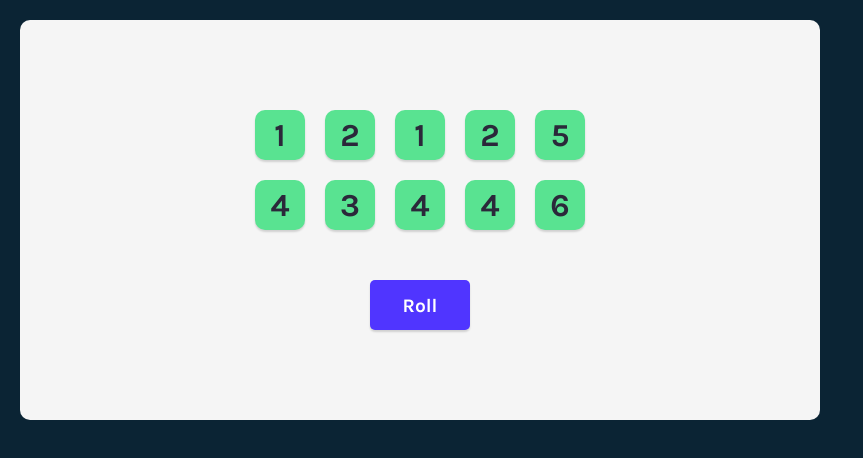
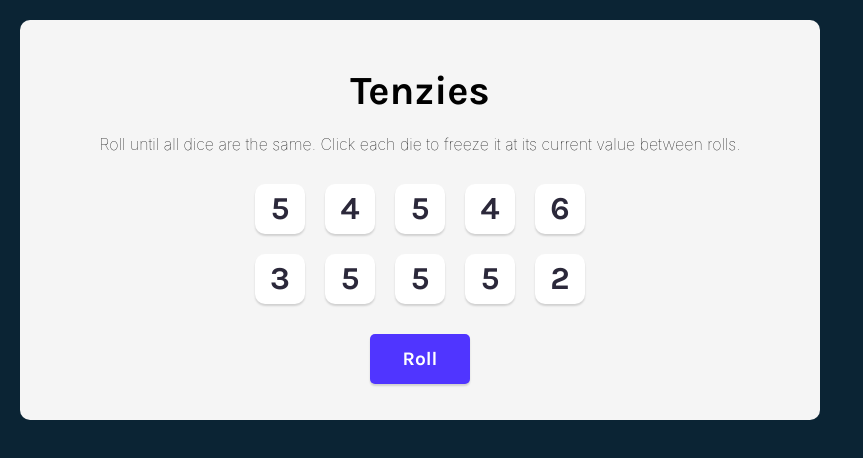
Before and after one commit to rubybellekim/react-tenzies, a React (Vite) app: page / in a window 1280 px wide. Shown: the top 458 px of the page, without its empty margins (0-863 px from the left). Built offline with nearby package versions, Linux system fonts and the light colour scheme; the HTML template or start-up script is replaced by a standard one; a web font is replaced by a local one.

Commit message:
basic fomula done

```diff
--- a/src/App.css
+++ b/src/App.css
@@ -29,6 +29,7 @@
   display: grid;
   grid-template: auto auto / repeat(5, 1fr);
   gap: 20px;
+  margin-bottom: 10px;
 }
 
 /* intersaction style for die container */
@@ -67,8 +68,21 @@
   font-weight: bold;
   color: white;
   box-shadow: 0px 2px 2px 0px rgba(0, 0, 0, 0.15);
-  margin-top: 50px;
+  margin-top: 20px;
   font-family: 'Karla', sans-serif;
+}
+
+.title {
+  font-size: 40px;
+  margin: 10px;
+}
+
+.instruction {
+  font-family: 'Inter', sans-serif;
+  font-weight: lighter;
+  margin-top: 10px;
+  margin-bottom: 30px;
+  text-align: center;
 }
 
 .roll-btn:focus {
--- a/src/App.jsx
+++ b/src/App.jsx
@@ -10,25 +10,51 @@
     const newDice = [];
 
     for (let i = 0; i < 10; i++) {
-      newDice.push({
-        value: Math.ceil(Math.random() * 6),
-        isHeld: true,
-        id: nanoid(),
-      });
+      newDice.push(generateNewDie());
     }
     return newDice;
   }
 
+  function generateNewDie() {
+    return {
+      value: Math.ceil(Math.random() * 6),
+      isHeld: false,
+      id: nanoid(),
+    };
+  }
+
   function rollDice() {
-    setDice(allNewDice());
+    setDice((oldDice) =>
+      oldDice.map((die) => {
+        return die.isHeld ? die : generateNewDie();
+      })
+    );
+  }
+
+  function holdDice(id) {
+    setDice((oldDice) =>
+      oldDice.map((die) => {
+        return die.id === id ? { ...die, isHeld: !die.isHeld } : die;
+      })
+    );
   }
 
   const diceElement = dice.map((die) => (
-    <Die key={die.id} value={die.value} isHeld={die.isHeld} />
+    <Die
+      key={die.id}
+      value={die.value}
+      isHeld={die.isHeld}
+      holdDice={() => holdDice(die.id)}
+    />
   ));
 
   return (
     <main>
+      <h1 className="title">Tenzies</h1>
+      <p className="instruction">
+        Roll until all dice are the same. Click each die to freeze it at its
+        current value between rolls.
+      </p>
       <div className="die-container">{diceElement}</div>
       <button className="roll-btn" onClick={rollDice}>
         Roll
--- a/src/Components/Die.jsx
+++ b/src/Components/Die.jsx
@@ -1,8 +1,20 @@
 import "../App.css";
 
 function Die(props) {
+  //direct styling way when isHeld is true ->
+  //   const styles = {
+  //     backgroundColor: props.isHeld ? "#59E391" : "white"
+  // }
   return (
-    <div className={props.isHeld == true ? "die-held" : "die-items"}>
+    <div
+      className={props.isHeld ? "die-held" : "die-items"}
+      onClick={props.holdDice}
+    >
+      {/* <div
+      className="die-items"
+      style={styles}
+    > */}
+
       <h2 className="die-num">{props.value}</h2>
     </div>
   );
```
